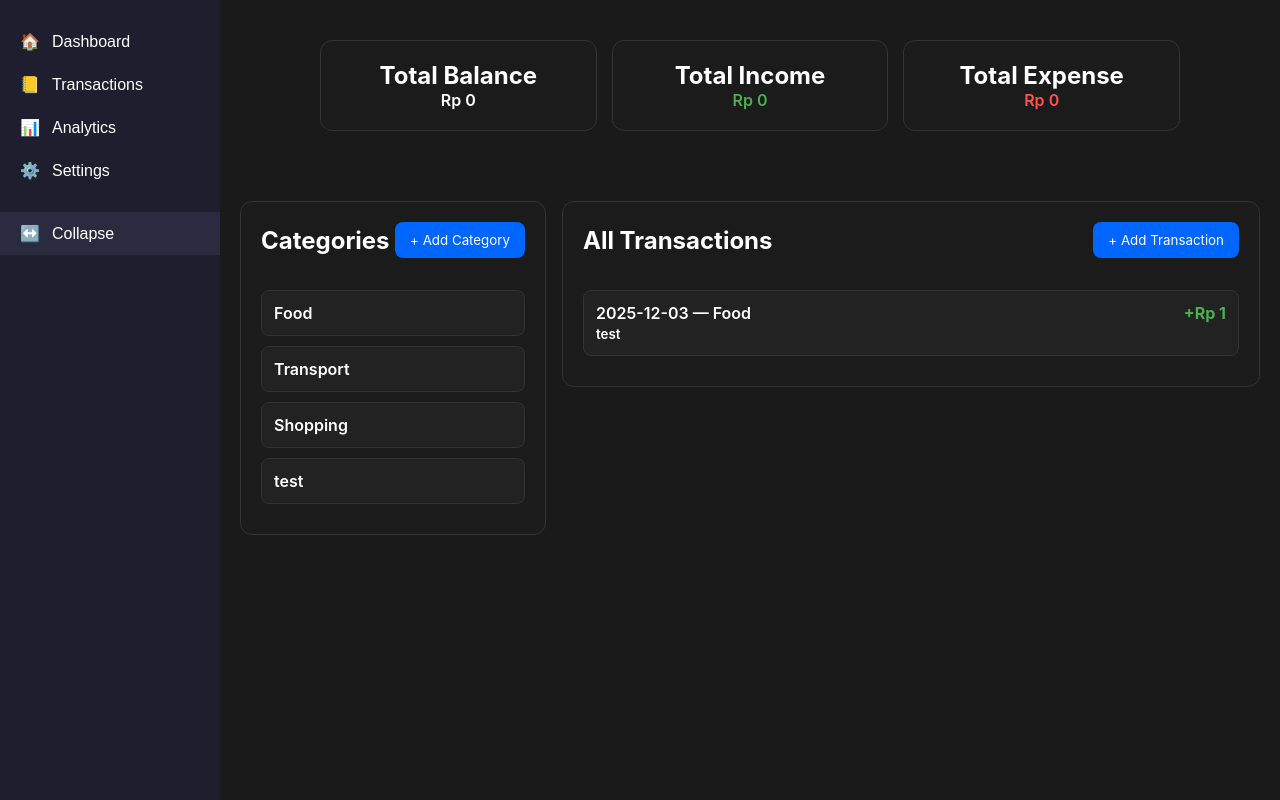
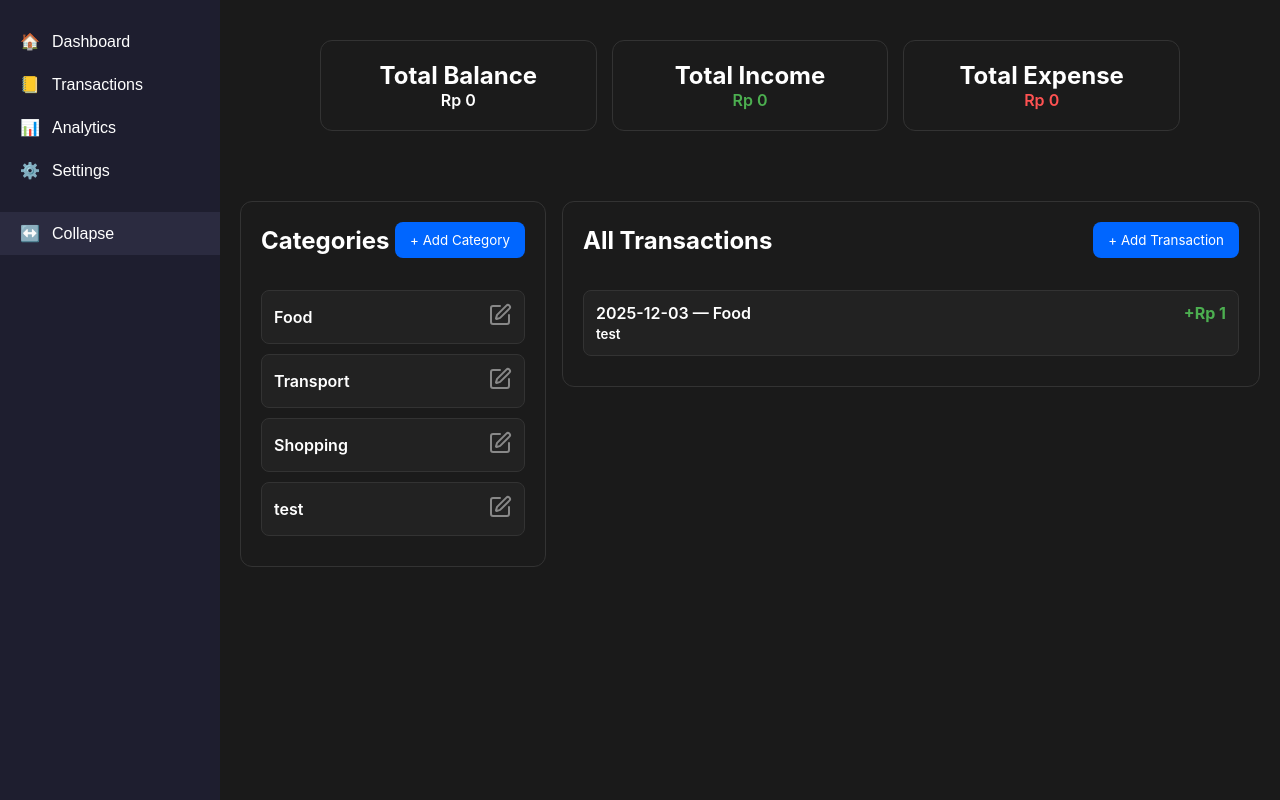
Before and after one commit to FieryInferno/cointrack, a Vue app: page /transactions in a window 1280 px wide. Built offline with nearby package versions, Linux system fonts and the light colour scheme; the HTML template or start-up script is replaced by a standard one.

Commit message:
button edit category

```diff
--- a/src/components/ButtonAddCategory.vue
+++ b/src/components/ButtonAddCategory.vue
@@ -1,13 +1,9 @@
-<script lang="ts" setup>
-  import { ref, defineAsyncComponent } from 'vue';
+<script setup lang="ts">
+  import ButtonCategory from './ButtonCategory.vue';
+</script>
 
-  const isClick = ref(false);
-  const ModalAsync = defineAsyncComponent({ loader: () => import('./Modal.vue') });
-  const FormAddCategoryAsync = defineAsyncComponent({ loader: () => import('./FormAddCategory.vue') });
-</script>
 <template>
-  <button @click="isClick = !isClick">+ Add Category</button>
-  <ModalAsync v-if="isClick" :title="'Add New Category'" :show="isClick" @update:show="isClick = $event">
-    <FormAddCategoryAsync v-if="isClick"/>
-  </ModalAsync>
+  <ButtonCategory>
+    <button>+ Add Category</button>
+  </ButtonCategory>
 </template>
--- /dev/null
+++ b/src/components/ButtonCategory.vue
@@ -0,0 +1,15 @@
+<script lang="ts" setup>
+  import { ref, defineAsyncComponent } from 'vue';
+
+  const isClick = ref(false);
+  const ModalAsync = defineAsyncComponent({ loader: () => import('./Modal.vue') });
+  const FormAddCategoryAsync = defineAsyncComponent({ loader: () => import('./FormAddCategory.vue') });
+</script>
+<template>
+  <div @click="isClick = !isClick">
+    <slot></slot>
+  </div>
+  <ModalAsync v-if="isClick" :title="'Form Category'" :show="isClick" @update:show="isClick = $event">
+    <FormAddCategoryAsync v-if="isClick"/>
+  </ModalAsync>
+</template>
--- /dev/null
+++ b/src/components/ButtonEditCategory.vue
@@ -0,0 +1,20 @@
+<script setup lang="ts">
+  import ButtonCategory from './ButtonCategory.vue';
+</script>
+
+<template>
+  <ButtonCategory>
+    <svg xmlns="http://www.w3.org/2000/svg" width="24" height="24" viewBox="0 0 24 24">
+      <g fill="none" stroke="currentColor" stroke-linecap="round" stroke-linejoin="round" stroke-width="2">
+        <path d="M12 3H5a2 2 0 0 0-2 2v14a2 2 0 0 0 2 2h14a2 2 0 0 0 2-2v-7"/>
+        <path d="M18.375 2.625a1 1 0 0 1 3 3l-9.013 9.014a2 2 0 0 1-.853.505l-2.873.84a.5.5 0 0 1-.62-.62l.84-2.873a2 2 0 0 1 .506-.852z"/>
+      </g>
+    </svg>
+  </ButtonCategory>
+</template>
+<style scoped>
+  svg {
+    cursor: pointer;
+    color: #888;
+  }
+</style>
--- /dev/null
+++ b/src/components/ListCategories.vue
@@ -0,0 +1,33 @@
+<script lang="ts" setup>
+  import { ref } from 'vue';
+  import ButtonEditCategory from './ButtonEditCategory.vue';
+
+  const categories = ref([
+    'Food',
+    'Transport',
+    'Shopping',
+    'test'
+  ]);
+</script>
+<template>
+  <ul id="categoryList">
+    <li v-for="category in categories" :key="category" class="category-item">
+      {{ category }}
+      <ButtonEditCategory />
+    </li>
+  </ul>
+</template>
+<style scoped>
+  li {
+    display: flex;
+    align-items: center;
+    justify-content: space-between;
+  }
+  .category-item {
+    background: #222;
+    padding: 12px;
+    border-radius: 8px;
+    border: 1px solid #333;
+    margin-bottom: 10px;
+  }
+</style>
--- a/src/components/Modal.vue
+++ b/src/components/Modal.vue
@@ -1,5 +1,5 @@
 <script lang="ts" setup>
-  import { ref, defineEmits, defineProps, onMounted, onBeforeUnmount } from 'vue';
+  import { ref, onMounted, onBeforeUnmount } from 'vue';
   defineProps<{ title: string, show: boolean }>();
 
   const emit = defineEmits(['update:show']);
--- a/src/views/TransactionsView.vue
+++ b/src/views/TransactionsView.vue
@@ -1,5 +1,6 @@
 <script lang="ts" setup>
   import ButtonAddCategory from '@/components/ButtonAddCategory.vue';
+  import ListCategories from '@/components/ListCategories.vue';
 </script>
 <template>
   <div class="container">
@@ -26,12 +27,7 @@
         <h2>Categories</h2>
         <ButtonAddCategory />
       </div>
-      <ul id="categoryList">
-        <li class="category-item">Food</li>
-        <li class="category-item">Transport</li>
-        <li class="category-item">Shopping</li>
-        <li class="category-item">test</li>
-      </ul>
+      <ListCategories />
     </div>
     <div class="flex-item card">
       <div style="display: flex; margin-bottom: 2rem; justify-content: space-between; align-items: center;">
@@ -102,8 +98,7 @@
     padding: 0;
   }
 
-  .transaction-item,
-  .category-item {
+  .transaction-item {
     background: #222;
     padding: 12px;
     border-radius: 8px;
```
